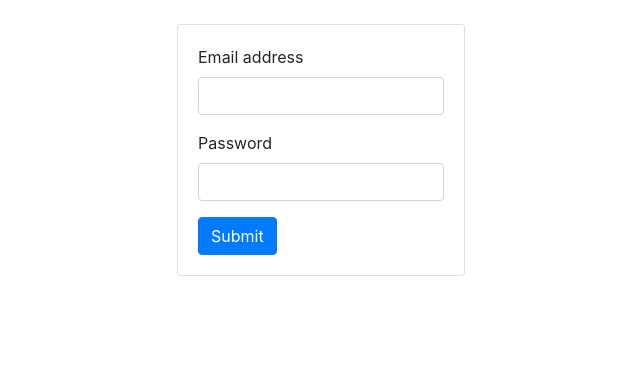
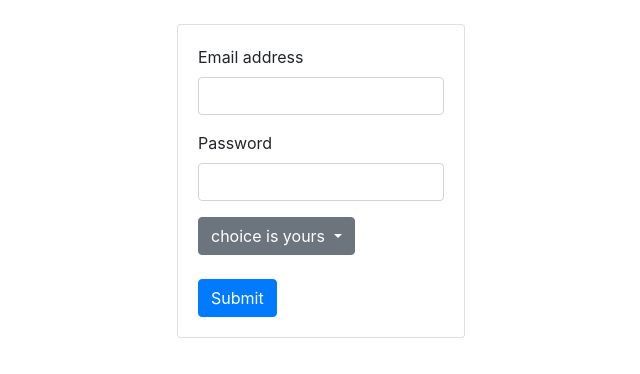
Before and after one commit to Bankacha/bandza-bootstrap, a website: page index.html in a window 1280 px wide. Shown: the whole page, without its empty margins (319-959 px from the left). Drawn offline with nearby package versions, Linux system fonts and the light colour scheme.

Commit message:
dropdown added

```diff
--- a/assets/styles/style.css
+++ b/assets/styles/style.css
@@ -1,3 +1,6 @@
 .login-card-center {
     margin: auto;
 }
+.dropdown-center{
+    width: 100%;
+}
--- a/index.html
+++ b/index.html
@@ -11,6 +11,8 @@
     integrity="sha384-JcKb8q3iqJ61gNV9KGb8thSsNjpSL0n8PARn9HuZOnIxN0hoP+VmmDGMN5t9UJ0Z" crossorigin="anonymous">
 
   <link rel="stylesheet" href="assets/styles/style.css">
+
+
 
   <title>Hello, world!</title>
 </head>
@@ -32,10 +34,25 @@
           <label for="password">Password</label>
           <input type="password" class="form-control" id="password">
         </div>
+        <!-- Bootstrap Dropdown -->
+        <div class="dropdown dropdown-center">
+          <button class="btn btn-secondary dropdown-toggle" type="button" id="dropdownMenuButton" data-toggle="dropdown"
+            aria-haspopup="true" aria-expanded="false">
+            choice is yours
+          </button>
+          <div class="dropdown-menu" aria-labelledby="dropdownMenuButton">
+            <a class="dropdown-item" href="#">Save log-in</a>
+            <a class="dropdown-item" href="#">don't</a>
+
+          </div>
+        </div>
+        <br>
         <button type="submit" class="btn btn-primary">Submit</button>
       </form>
     </div>
   </div>
+
+
 
 
   <!-- Optional JavaScript -->
```
